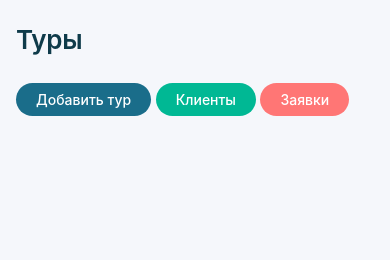
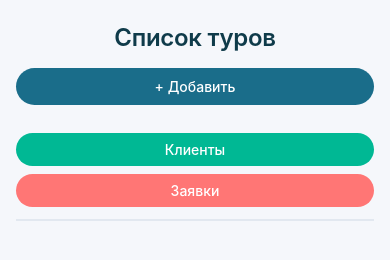
Before and after one commit to Evelina-25/-, a website: page frontend/tours/tours.html in a window 390 px wide. Drawn offline with Linux system fonts and the light colour scheme; no server answers; sample sign-in values are in the browser's storage.

Commit message:
кнопочки турам

```diff
--- a/frontend/tours/tours.css
+++ b/frontend/tours/tours.css
@@ -10,15 +10,96 @@
     color: #1e293b;
     padding: 32px 24px;
     line-height: 1.5;
+    display: flex;
+    flex-direction: column;
+    align-items: center;
+    min-height: 100vh;
   }
 
-  h1 {
-    font-size: 32px;
-    font-weight: 600;
-    color: #0f3b4a;
-    margin-bottom: 24px;
-    letter-spacing: -0.3px;
-  }
+
+.header-panel {
+  display: flex;
+  justify-content: space-between;
+  align-items: center;
+  width: 100%;
+  max-width: 700px;
+  margin-bottom: 16px;
+}
+
+.header-panel h1 {
+  font-size: 28px;
+  font-weight: 600;
+  color: #0f3b4a;
+  letter-spacing: -0.3px;
+  margin: 0;
+}
+
+#addTourBtn {
+  background: #1a6d8a;
+  color: white;
+  padding: 10px 24px;
+  border: none;
+  border-radius: 40px;
+  font-size: 14px;
+  font-weight: 500;
+  cursor: pointer;
+  transition: all 0.2s ease;
+  font-family: inherit;
+  white-space: nowrap;
+}
+
+#addTourBtn:hover {
+  background: #0e5a73;
+  transform: translateY(-1px);
+}
+
+.nav-panel {
+  display: flex;
+  gap: 12px;
+  width: 100%;
+  max-width: 700px;
+  margin-bottom: 24px;
+  padding: 12px 0;
+  border-bottom: 2px solid #e2e8f0;
+}
+
+.nav-btn {
+  font-size: 14px;
+  font-weight: 500;
+  padding: 10px 24px;
+  border: none;
+  border-radius: 40px;
+  cursor: pointer;
+  transition: all 0.2s ease;
+  font-family: inherit;
+  background: white;
+  color: #1e293b;
+  box-shadow: 0 1px 3px rgba(0,0,0,0.06);
+}
+
+.nav-btn:hover {
+  transform: translateY(-2px);
+  box-shadow: 0 4px 12px rgba(0,0,0,0.1);
+}
+
+.clients-btn {
+  background: #00b894;
+  color: white;
+}
+
+.clients-btn:hover {
+  background: #00a381;
+}
+
+.apps-btn {
+  background: #ff7675;
+  color: white;
+}
+
+.apps-btn:hover {
+  background: #e86564;
+}
+
 
   button {
     font-size: 14px;
@@ -32,47 +113,7 @@
     font-family: inherit;
   }
 
-  #addTourBtn {
-    background: #1a6d8a;
-    color: white;
-    margin-right: 12px;
-  }
 
-  #addTourBtn:hover {
-    background: #0e5a73;
-    transform: translateY(-1px);
-  }
-
-     #ClientsBtn {
-    background: #00b894;
-    color: white;
-  }
-
-  #ClientsBtn:hover {
-    background: #00b894;
-    transform: translateY(-1px);
-  }
-
-  #applicationsBtn {
-    background: #ff7675;
-    color: white;
-  }
-
-  #applicationsBtn:hover {
-    background: #ff7675;
-    transform: translateY(-1px);
-  }
-
-  #managerPanelBtn {
-    background: #ffffff;
-    color: #1a5a6e;
-    border: 1px solid #cbdde6;
-  }
-
-  #managerPanelBtn:hover {
-    background: #eef3f8;
-    border-color: #9bb7c6;
-  }
 
   .tour-card {
     background: white;
@@ -143,6 +184,11 @@
     flex-direction: column;
     gap: 16px;
     max-width: 700px;
+    width: 100%;
+  }
+
+  .tour-card:hover {
+    border-color: #cbd5e1;
   }
 
 
@@ -151,8 +197,30 @@
       padding: 20px 16px;
     }
 
-    h1 {
-      font-size: 26px;
+    .header-panel {
+      flex-direction: column;
+      align-items: stretch;
+      gap: 12px;
+    }
+
+    .header-panel h1 {
+      font-size: 24px;
+      text-align: center;
+    }
+
+    #addTourBtn {
+      width: 100%;
+      justify-content: center;
+    }
+
+    .nav-panel {
+      flex-direction: column;
+      gap: 8px;
+    }
+
+    .nav-btn {
+      width: 100%;
+      text-align: center;
     }
 
     #toursContainer {
--- a/frontend/tours/tours.html
+++ b/frontend/tours/tours.html
@@ -6,10 +6,14 @@
   <link rel="stylesheet" href="tours.css">
 </head>
 <body>
-  <h1>Туры</h1>
-  <button id="addTourBtn">Добавить тур</button>
+  <div class="header-panel">
+    <h1>Список туров</h1>
+    <button id="addTourBtn">+ Добавить</button>
+  </div>
+  <div class="nav-panel">
   <button id="ClientsBtn" class="action-btn clients-btn">Клиенты</button>
   <button id="applicationsBtn" class="action-btn apps-btn">Заявки</button>
+</div>
   <div id="toursContainer"></div>
   <script src="../tours/tours.js"></script>
 </body>
```
